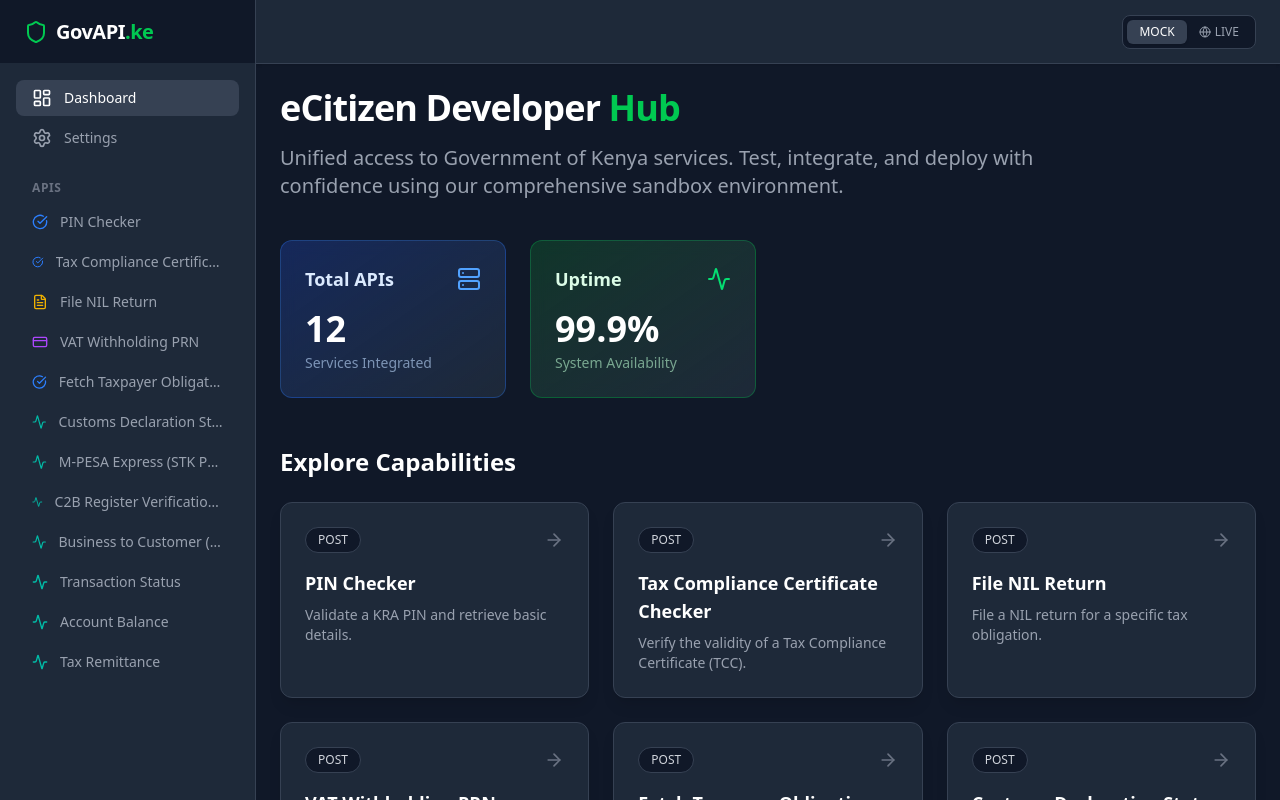
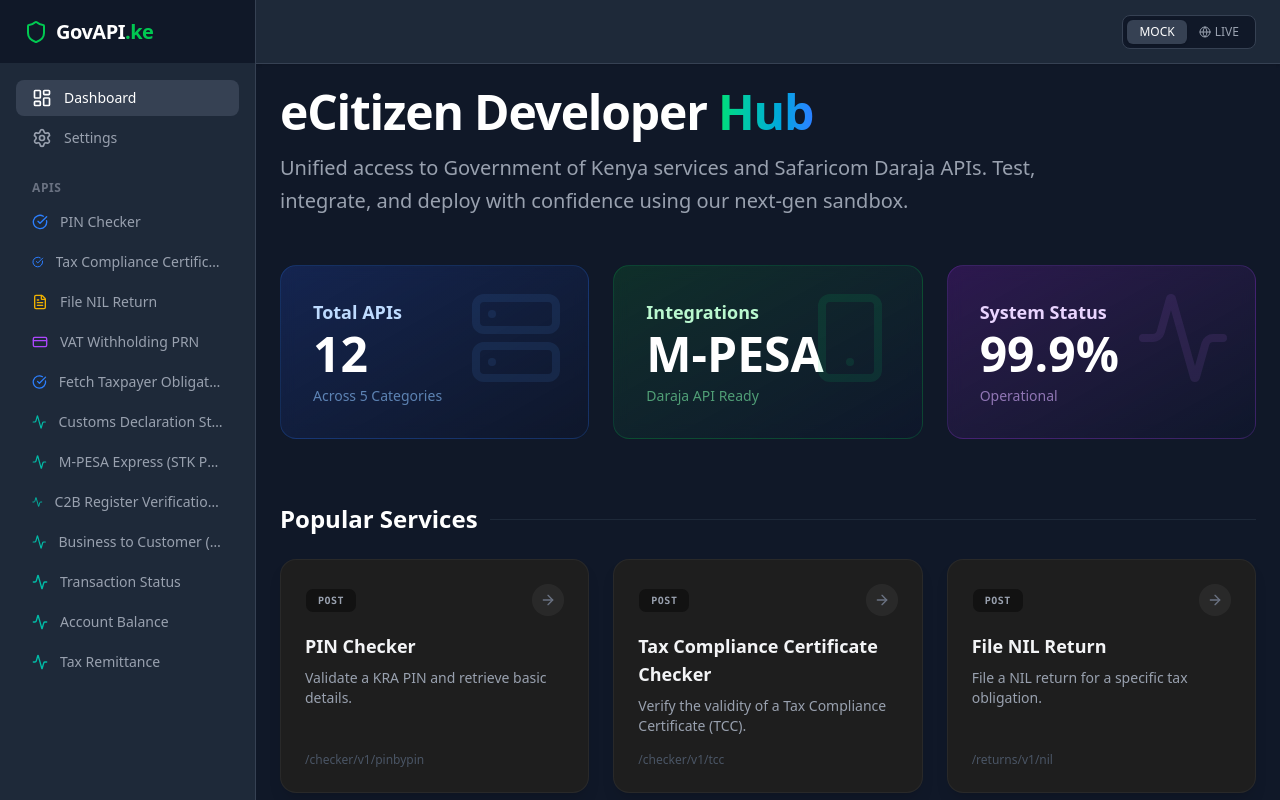
Before and after one commit to Akubrecah/kra-dashboard, a React (Vite) app: page / in a window 1280 px wide. Built offline with nearby package versions, Linux system fonts and the light colour scheme.

Commit message:
style: Modernize Home and Settings pages with glassmorphism and animations

```diff
--- a/src/pages/Home.tsx
+++ b/src/pages/Home.tsx
@@ -1,63 +1,115 @@
 import React from 'react';
 import { Link } from 'react-router-dom';
 import { API_CATALOG } from '../data/api-definitions';
-import { ArrowRight, Server, Activity } from 'lucide-react';
+import { ArrowRight, Server, Activity, Smartphone } from 'lucide-react';
+import { motion } from 'framer-motion';
 
 const Home: React.FC = () => {
+  const container = {
+    hidden: { opacity: 0 },
+    show: {
+      opacity: 1,
+      transition: {
+        staggerChildren: 0.1
+      }
+    }
+  };
+
+  const item = {
+    hidden: { opacity: 0, y: 20 },
+    show: { opacity: 1, y: 0 }
+  };
+
   return (
     <div className="max-w-7xl mx-auto">
-      <div className="mb-10">
-        <h1 className="text-4xl font-extrabold text-white tracking-tight mb-4">
-          eCitizen Developer <span className="text-green-500">Hub</span>
+      <motion.div
+        initial={{ opacity: 0, y: -20 }}
+        animate={{ opacity: 1, y: 0 }}
+        className="mb-12 text-center lg:text-left"
+      >
+        <h1 className="text-5xl font-extrabold text-white tracking-tight mb-4">
+          eCitizen Developer <span className="text-transparent bg-clip-text bg-gradient-to-r from-green-400 to-blue-500">Hub</span>
         </h1>
-        <p className="text-xl text-gray-400 max-w-3xl">
-          Unified access to Government of Kenya services. Test, integrate, and deploy with confidence using our comprehensive sandbox environment.
+        <p className="text-xl text-gray-400 max-w-3xl mx-auto lg:mx-0 leading-relaxed">
+          Unified access to Government of Kenya services and Safaricom Daraja APIs.
+          Test, integrate, and deploy with confidence using our next-gen sandbox.
         </p>
-      </div>
+      </motion.div>
 
-      <div className="grid grid-cols-1 md:grid-cols-2 lg:grid-cols-4 gap-6 mb-12">
-        <div className="bg-gradient-to-br from-blue-900/50 to-gray-800 p-6 rounded-xl border border-blue-500/30 backdrop-blur-sm">
-          <div className="flex items-center justify-between mb-4">
-            <h3 className="text-lg font-semibold text-blue-100">Total APIs</h3>
-            <Server className="w-6 h-6 text-blue-400" />
+      <motion.div
+        variants={container}
+        initial="hidden"
+        animate="show"
+        className="grid grid-cols-1 md:grid-cols-3 gap-6 mb-16"
+      >
+        <motion.div variants={item} className="bg-gradient-to-br from-blue-900/40 to-slate-900 p-8 rounded-2xl border border-blue-500/20 backdrop-blur-sm relative overflow-hidden group">
+          <div className="absolute right-0 top-0 p-6 opacity-10 group-hover:opacity-20 transition-opacity">
+            <Server className="w-24 h-24 text-blue-400" />
           </div>
-          <p className="text-4xl font-bold text-white mb-1">{API_CATALOG.length}</p>
-          <p className="text-sm text-blue-200/60">Services Integrated</p>
-        </div>
+          <h3 className="text-lg font-semibold text-blue-200 mb-1">Total APIs</h3>
+          <p className="text-5xl font-bold text-white mb-2">{API_CATALOG.length}</p>
+          <p className="text-sm text-blue-300/60">Across {new Set(API_CATALOG.map(a => a.category)).size} Categories</p>
+        </motion.div>
 
-        <div className="bg-gradient-to-br from-green-900/50 to-gray-800 p-6 rounded-xl border border-green-500/30 backdrop-blur-sm">
-          <div className="flex items-center justify-between mb-4">
-            <h3 className="text-lg font-semibold text-green-100">Uptime</h3>
-            <Activity className="w-6 h-6 text-green-400" />
+        <motion.div variants={item} className="bg-gradient-to-br from-green-900/40 to-slate-900 p-8 rounded-2xl border border-green-500/20 backdrop-blur-sm relative overflow-hidden group">
+          <div className="absolute right-0 top-0 p-6 opacity-10 group-hover:opacity-20 transition-opacity">
+             <Smartphone className="w-24 h-24 text-green-400" />
           </div>
-          <p className="text-4xl font-bold text-white mb-1">99.9%</p>
-          <p className="text-sm text-green-200/60">System Availability</p>
-        </div>
-      </div>
+          <h3 className="text-lg font-semibold text-green-200 mb-1">Integrations</h3>
+          <p className="text-5xl font-bold text-white mb-2">M-PESA</p>
+          <p className="text-sm text-green-300/60">Daraja API Ready</p>
+        </motion.div>
 
-      <h2 className="text-2xl font-bold text-white mb-6">Explore Capabilities</h2>
-      <div className="grid grid-cols-1 md:grid-cols-2 lg:grid-cols-3 gap-6">
+        <motion.div variants={item} className="bg-gradient-to-br from-purple-900/40 to-slate-900 p-8 rounded-2xl border border-purple-500/20 backdrop-blur-sm relative overflow-hidden group">
+          <div className="absolute right-0 top-0 p-6 opacity-10 group-hover:opacity-20 transition-opacity">
+            <Activity className="w-24 h-24 text-purple-400" />
+          </div>
+          <h3 className="text-lg font-semibold text-purple-200 mb-1">System Status</h3>
+          <p className="text-5xl font-bold text-white mb-2">99.9%</p>
+          <p className="text-sm text-purple-300/60">Operational</p>
+        </motion.div>
+      </motion.div>
+
+      <h2 className="text-2xl font-bold text-white mb-6 flex items-center">
+        <span className="mr-3">Popular Services</span>
+        <div className="h-px bg-gray-800 flex-1" />
+      </h2>
+
+      <motion.div
+        variants={container}
+        initial="hidden"
+        animate="show"
+        className="grid grid-cols-1 md:grid-cols-2 lg:grid-cols-3 gap-6"
+      >
         {API_CATALOG.slice(0, 6).map((api) => (
-          <Link
-            key={api.id}
-            to={`/api/${api.id}`}
-            className="group block bg-gray-800 hover:bg-gray-750 border border-gray-700 hover:border-blue-500/50 rounded-xl p-6 transition-all duration-200 shadow-lg hover:shadow-blue-900/20"
-          >
-            <div className="flex items-center justify-between mb-4">
-              <span className="px-3 py-1 text-xs font-medium rounded-full bg-gray-900 text-gray-300 border border-gray-700">
-                {api.method}
-              </span>
-              <ArrowRight className="w-5 h-5 text-gray-500 group-hover:text-blue-400 transform transition-transform group-hover:translate-x-1" />
-            </div>
-            <h3 className="text-lg font-bold text-white mb-2 group-hover:text-blue-400 transition-colors">
-              {api.name}
-            </h3>
-            <p className="text-sm text-gray-400 line-clamp-2">
-              {api.description}
-            </p>
-          </Link>
+          <motion.div key={api.id} variants={item}>
+            <Link
+              to={`/api/${api.id}`}
+              className="group block bg-[#1e1e1e] hover:bg-[#252526] border border-white/5 hover:border-blue-500/50 rounded-2xl p-6 transition-all duration-300 shadow-lg hover:shadow-blue-900/20 h-full flex flex-col"
+            >
+              <div className="flex items-center justify-between mb-4">
+                <span className="px-3 py-1 text-[10px] uppercase font-bold tracking-wider rounded-lg bg-black/40 text-gray-400 border border-white/5 font-mono">
+                  {api.method}
+                </span>
+                <div className="w-8 h-8 rounded-full bg-white/5 flex items-center justify-center group-hover:bg-blue-500 group-hover:text-white transition-colors text-gray-500">
+                  <ArrowRight className="w-4 h-4 transform group-hover:-rotate-45 transition-transform duration-300" />
+                </div>
+              </div>
+
+              <h3 className="text-lg font-bold text-gray-100 mb-2 group-hover:text-blue-400 transition-colors">
+                {api.name}
+              </h3>
+              <p className="text-sm text-gray-400 line-clamp-2 mb-4 flex-1">
+                {api.description}
+              </p>
+
+              <div className="flex items-center text-xs font-medium text-gray-600 group-hover:text-gray-500 transition-colors">
+                 <span className="truncate">{api.endpoint}</span>
+              </div>
+            </Link>
+          </motion.div>
         ))}
-      </div>
+      </motion.div>
     </div>
   );
 };
--- a/src/pages/Settings.tsx
+++ b/src/pages/Settings.tsx
@@ -1,4 +1,7 @@
 import React, { useState, useEffect } from 'react';
+import { Save, Shield, Key, Lock } from 'lucide-react';
+import { motion } from 'framer-motion';
+import { toast, Toaster } from 'sonner';
 
 const Settings: React.FC = () => {
   const [apiKey, setApiKey] = useState('');
@@ -10,35 +13,72 @@
 
   const handleSave = () => {
     localStorage.setItem('kra_api_key', apiKey);
-    alert('API Key Saved (Local Storage)');
+    toast.success('Configuration saved securely');
   };
 
   return (
-    <div className="max-w-xl mx-auto p-6 text-white">
-      <h2 className="text-2xl font-bold mb-6">Settings</h2>
+    <div className="max-w-2xl mx-auto pt-10">
+      <Toaster position="bottom-right" theme="dark" />
 
-      <div className="bg-gray-800 p-6 rounded-lg border border-gray-700 shadow-xl">
-        <label className="block text-sm font-medium mb-2 text-gray-300">
-          eCitizen / KRA Sandbox API Key
+      <motion.div
+        initial={{ opacity: 0, y: 20 }}
+        animate={{ opacity: 1, y: 0 }}
+        className="mb-8 text-center"
+      >
+        <h2 className="text-3xl font-bold text-white mb-2">Security & Connections</h2>
+        <p className="text-gray-400">Manage your API credentials for live environments.</p>
+      </motion.div>
+
+      <motion.div
+        initial={{ opacity: 0, scale: 0.95 }}
+        animate={{ opacity: 1, scale: 1 }}
+        transition={{ delay: 0.1 }}
+        className="bg-[#1e1e1e]/80 backdrop-blur-xl border border-white/10 p-8 rounded-2xl shadow-2xl relative overflow-hidden"
+      >
+        <div className="absolute top-0 right-0 p-8 opacity-5 pointer-events-none">
+          <Shield className="w-48 h-48" />
+        </div>
+
+        <div className="relative z-10">
+          <div className="flex items-center mb-6">
+            <div className="w-10 h-10 rounded-full bg-blue-500/20 flex items-center justify-center mr-4 border border-blue-500/30">
+              <Key className="w-5 h-5 text-blue-400" />
+            </div>
+            <div>
+               <h3 className="text-lg font-semibold text-white">eCitizen / KRA Sandbox</h3>
+               <p className="text-sm text-gray-500">Live environment authentication</p>
+            </div>
+          </div>
+
+          <div className="space-y-4 mb-8">
+            <label className="block text-xs font-medium text-gray-400 uppercase tracking-wide">
+              Bearer Token / API Key
             </label>
+            <div className="relative group">
+              <Lock className="absolute left-4 top-3.5 w-4 h-4 text-gray-500 group-focus-within:text-blue-400 transition-colors" />
               <input
                 type="password"
                 value={apiKey}
                 onChange={(e) => setApiKey(e.target.value)}
-          placeholder="Enter your Bearer Token or API Key"
-          className="w-full p-3 bg-gray-900 border border-gray-600 rounded focus:border-blue-500 focus:outline-none mb-4 text-white"
+                placeholder="sk_live_..."
+                className="w-full bg-black/40 border border-white/10 rounded-xl pl-11 pr-4 py-3 text-white placeholder-gray-600 focus:ring-2 focus:ring-blue-500/50 focus:border-transparent transition-all outline-none font-mono"
               />
-        <p className="text-xs text-gray-400 mb-6">
-          This key is stored locally in your browser and used for "Real Mode" API calls.
+            </div>
+            <p className="text-xs text-gray-500 flex items-center">
+              <Shield className="w-3 h-3 mr-1.5" />
+              Credentials are stored locally in your browser and never sent to our servers.
             </p>
+          </div>
 
           <button
             onClick={handleSave}
-          className="px-4 py-2 bg-blue-600 hover:bg-blue-500 rounded font-semibold text-white transition"
+            className="w-full flex items-center justify-center space-x-2 py-4 px-6 rounded-xl font-bold text-white bg-gradient-to-r from-blue-600 to-indigo-600 hover:from-blue-500 hover:to-indigo-500 shadow-lg shadow-blue-900/20 hover:shadow-blue-900/40 transform transition-all active:scale-[0.98]"
           >
-          Save Configuration
+            <Save className="w-5 h-5" />
+            <span>Save Configuration</span>
           </button>
         </div>
+      </motion.div>
     </div>
   );
 };
```
Lines whose indentation alone changed are shown as unchanged.
